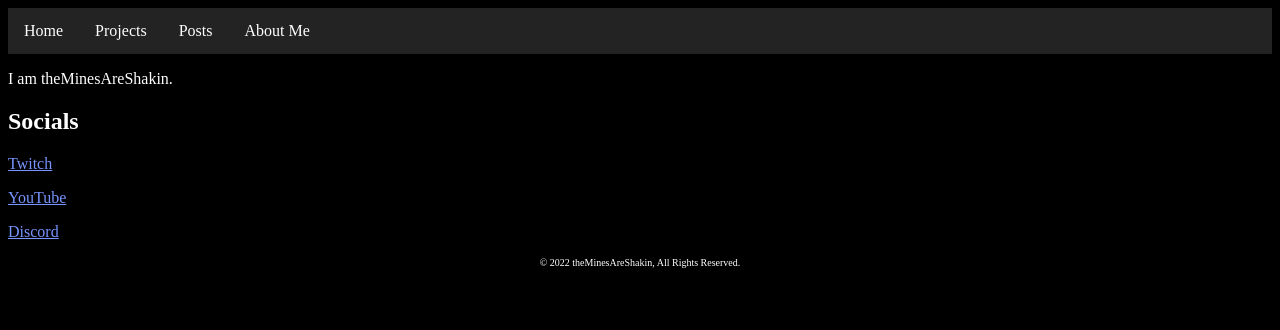
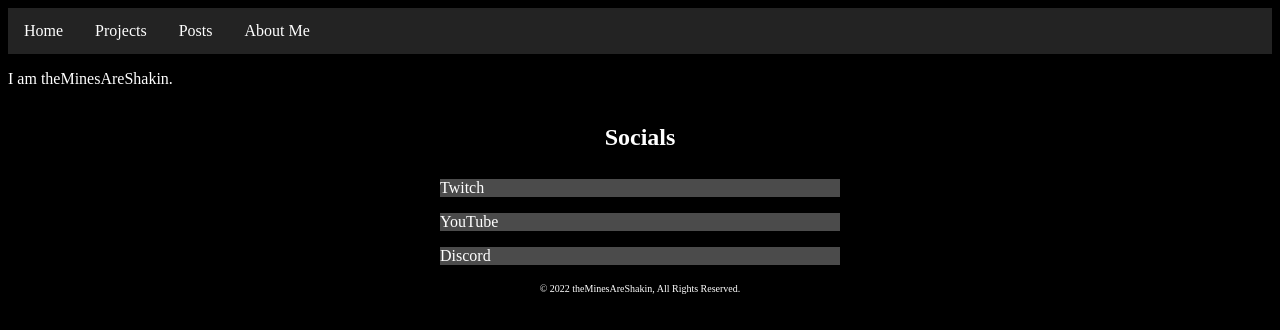
Before and after one commit to jakemeinershagen/website, a plain HTML site: page about-me.html in a window 1280 px wide. Drawn offline with Linux system fonts and the light colour scheme.

Commit message:
linktree initial

```diff
--- a/about-me.html
+++ b/about-me.html
@@ -4,6 +4,7 @@
     <title>Jake's Random Things</title>
 	<meta charset="UTF-8">
 	<link rel="stylesheet" href="styles/styles.css">
+	<link rel="stylesheet" href="styles/about-me.css">
 	<link rel="icon" href="favicon.ico">
 </head>
 <body>
@@ -16,11 +17,12 @@
 
 	<p>I am theMinesAreShakin.</p>
 
-	<h2>Socials</h2>
-	<p><a href="https://www.twitch.tv/theminesareshakin" target="_blank" rel="noopener">Twitch</a></p>
-	<p><a href="https://www.youtube.com/channel/UC0LuHTQQZMuOfYZAqfkVDPQ" target="_blank" rel="noopener">YouTube</a></p>
-	<p><a href="https://discord.gg/QxYZ6ek2JQ" target="_blank" rel="noopener">Discord</a></p>
-
+	<div class="socials">
+		<h2>Socials</h2>
+		<a href="https://www.twitch.tv/theminesareshakin" target="_blank" rel="noopener">Twitch</a>
+		<a href="https://www.youtube.com/channel/UC0LuHTQQZMuOfYZAqfkVDPQ" target="_blank" rel="noopener">YouTube</a>
+		<a href="https://discord.gg/QxYZ6ek2JQ" target="_blank" rel="noopener">Discord</a>
+	</div>
 	<footer>
 		<p>&copy; 2022 theMinesAreShakin, All Rights Reserved.</p>
 	</footer>
--- a/styles/styles.css
+++ b/styles/styles.css
@@ -50,3 +50,18 @@ footer p {
     font-size:x-small;
     text-align: center;
 }
+
+.socials {
+    display: flex;
+    flex-direction: column;
+    align-items: center;
+
+}
+
+.socials a {
+    background-color: #4B4B4B;
+    color: #FFF;
+    text-decoration: none;
+    margin: .5rem 0;
+    width: clamp(100px, 75%, 400px);
+}
```
